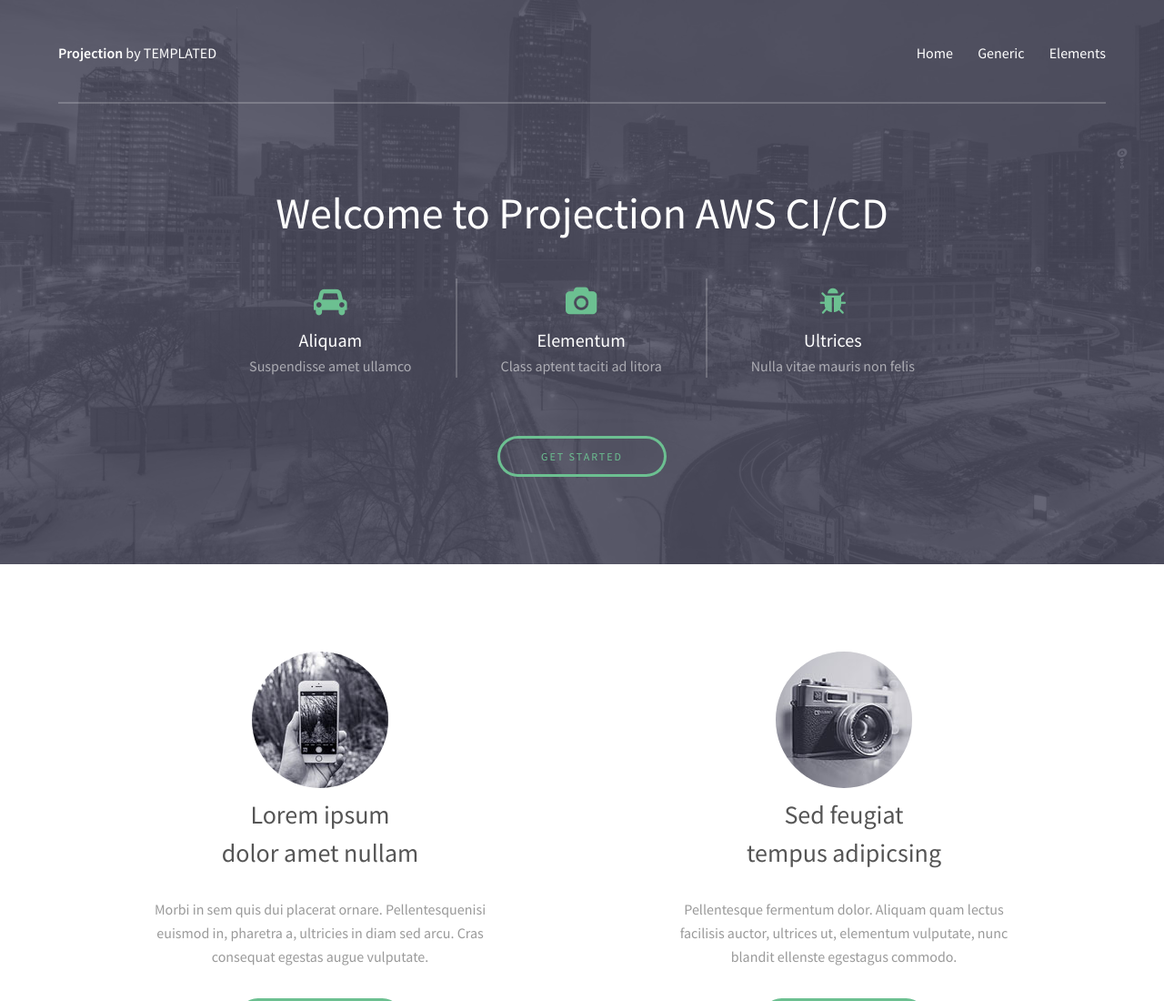
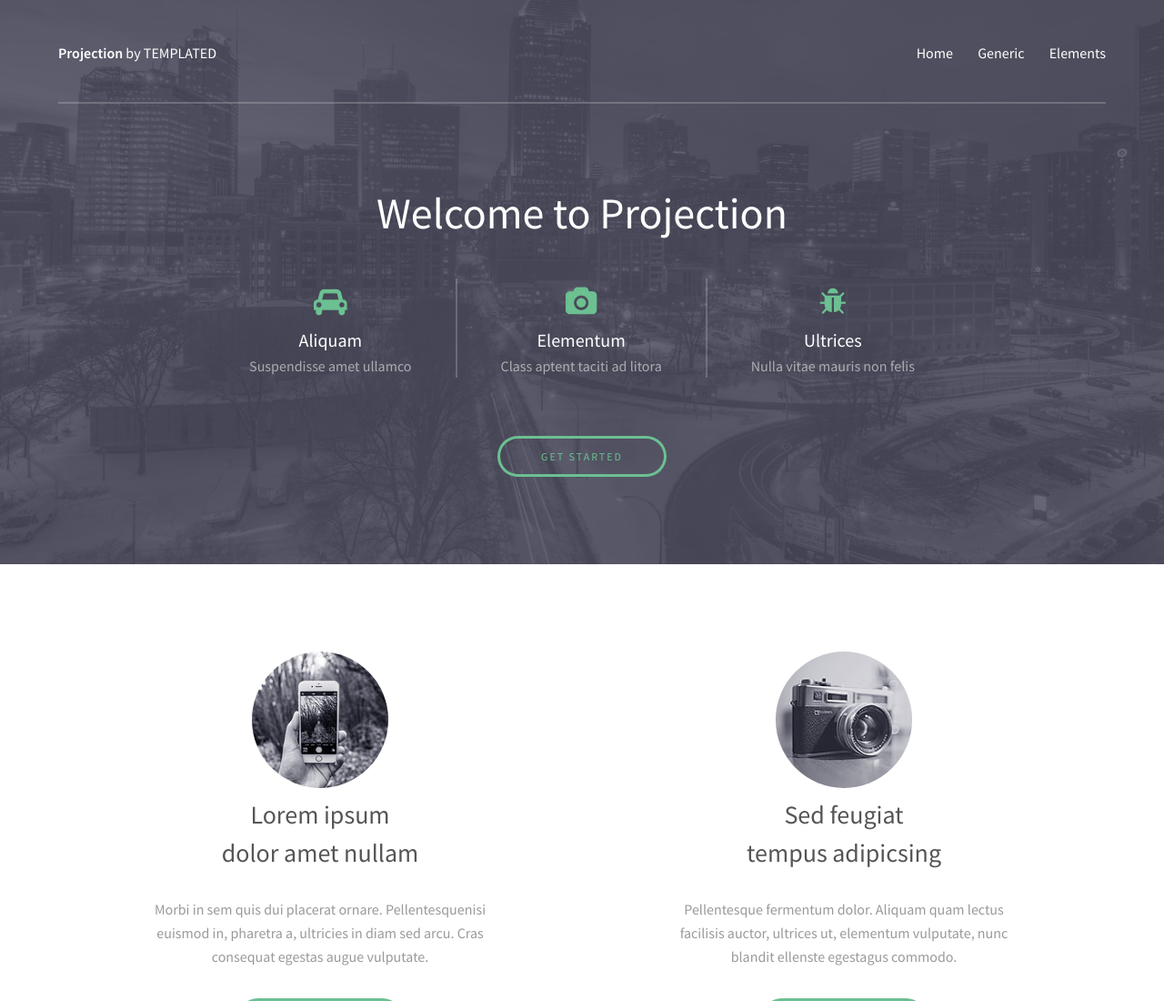
Before and after one commit to zakiullahbarakzai/aws-code-pp-test, a plain HTML site: page index.html in a window 1280 px wide. Shown: the top 1100 px of the page at 91% size. Drawn offline with Linux system fonts and the light colour scheme.

Commit message:
the first aws remove change

```diff
--- a/index.html
+++ b/index.html
@@ -30,7 +30,7 @@
 			<section id="banner">
 				<div class="inner">
 					<header>
-						<h1>Welcome to Projection AWS CI/CD</h1>
+						<h1>Welcome to Projection</h1>
 					</header>
 
 					<div class="flex ">
```
